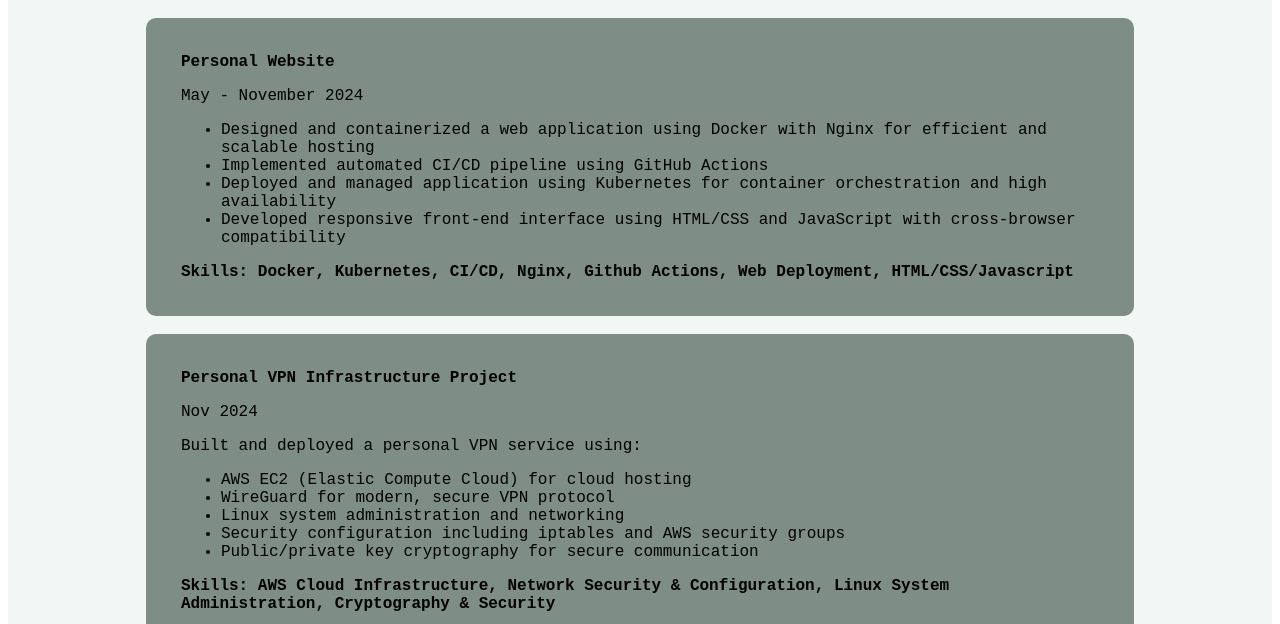
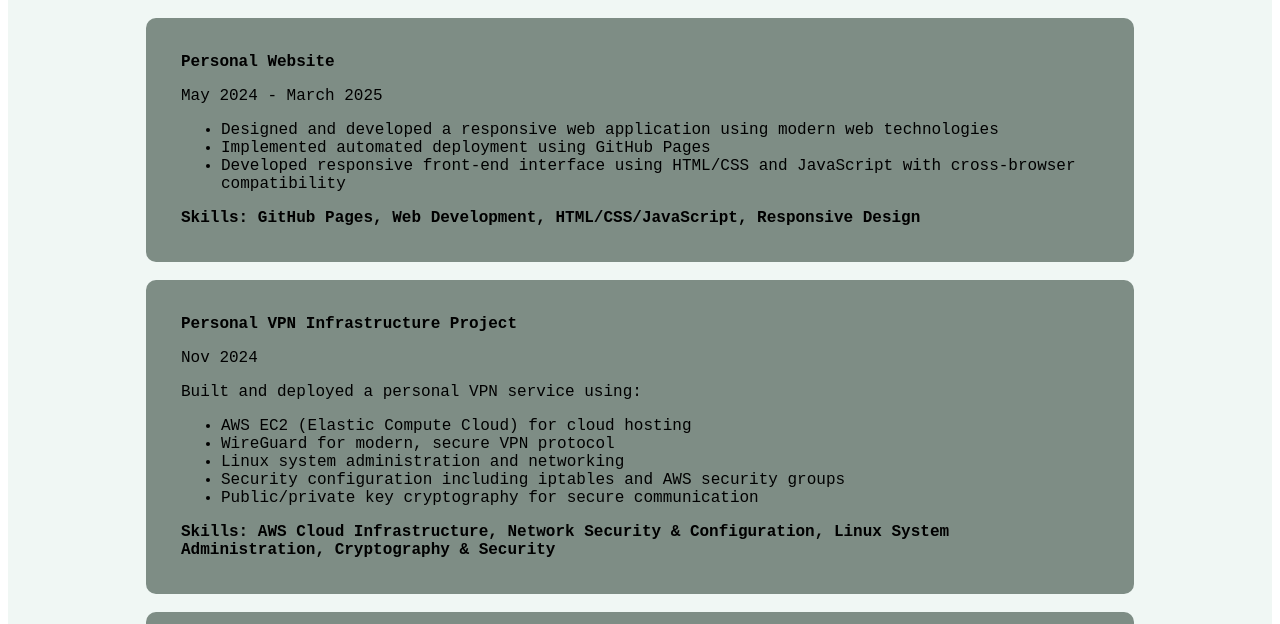
Before and after one commit to shiven01/Personal-Portfolio, a plain HTML site: page pages/projects.html in a window 1280 px wide. Shown: the part 184-808 px from the top of the page. Drawn offline with Linux system fonts and the light colour scheme.

```diff
--- a/pages/projects.html
+++ b/pages/projects.html
@@ -35,24 +35,18 @@
       <div class="projects-description">
         <a href="https://github.com/shiven01/Personal-Portfolio" target="_blank">
           <strong>Personal Website</strong>
-          <p>May - November 2024</p>
+          <p>May 2024 - March 2025</p>
           <ul>
             <li>
-              Designed and containerized a web application using Docker with Nginx
-              for efficient and scalable hosting
+              Designed and developed a responsive web application using modern web technologies
             </li>
-            <li>Implemented automated CI/CD pipeline using GitHub Actions</li>
-            <li>
-              Deployed and managed application using Kubernetes for container
-              orchestration and high availability
-            </li>
+            <li>Implemented automated deployment using GitHub Pages</li>
             <li>
               Developed responsive front-end interface using HTML/CSS and
               JavaScript with cross-browser compatibility
             </li>
           </ul>
-          <b>Skills: Docker, Kubernetes, CI/CD, Nginx, Github Actions, Web
-            Deployment, HTML/CSS/Javascript</b>
+          <b>Skills: GitHub Pages, Web Development, HTML/CSS/JavaScript, Responsive Design</b>
         </a>
       </div>
     </div>
@@ -216,7 +210,7 @@
     </div>
 
     <footer class="footer">
-      <p>&copy; 2024 Shiven Shekar Website. All rights reserved.</p>
+      <p>&copy; 2025 Shiven Shekar Website. All rights reserved.</p>
     </footer>
   </div>
 </html>
```
Also changed, not shown: index.html (+1 -1 lines), pages/education.html (+3 -0 lines), pages/experience.html (+4 -0 lines), pages/theBoys.html (+1 -1 lines).
